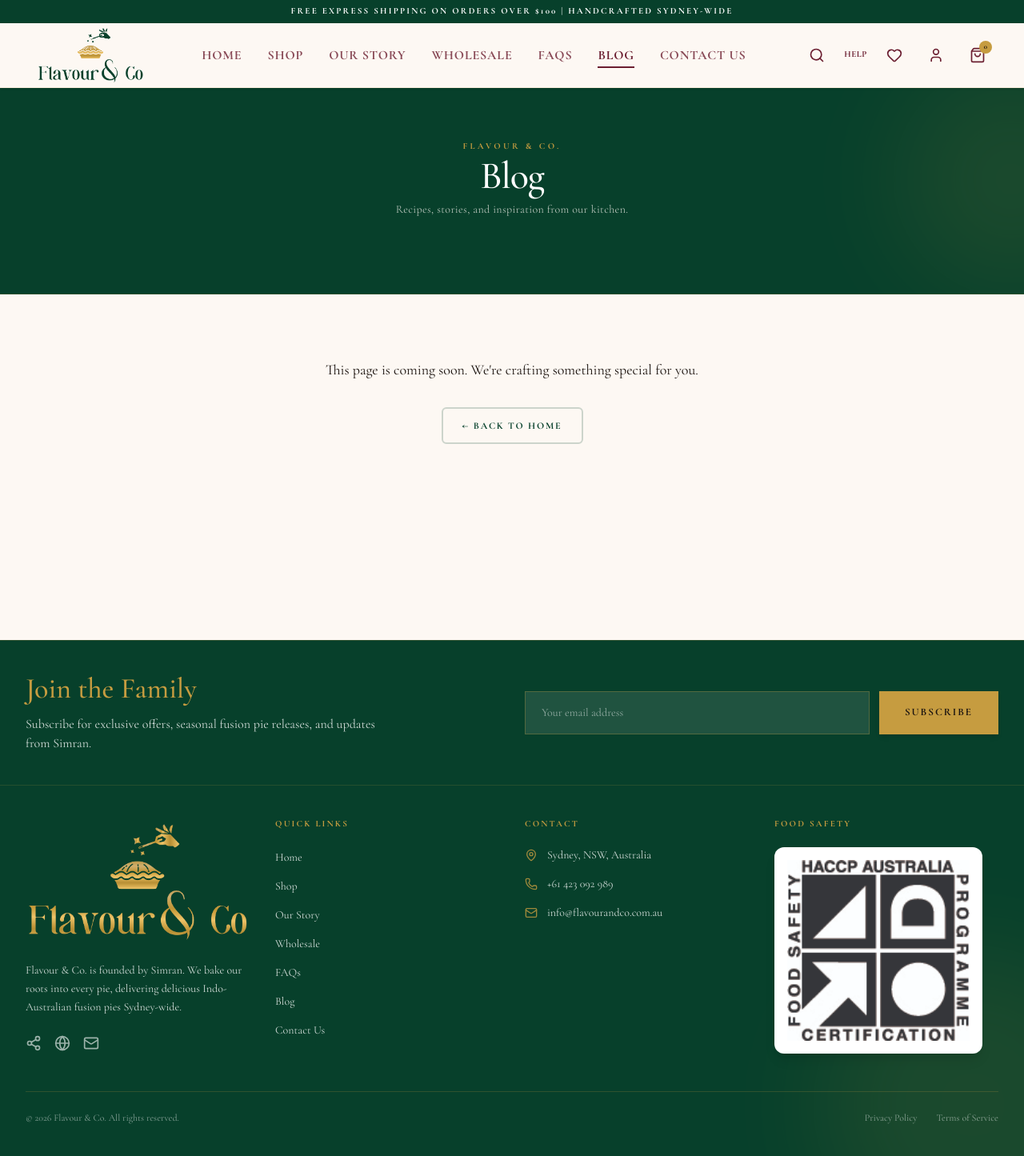
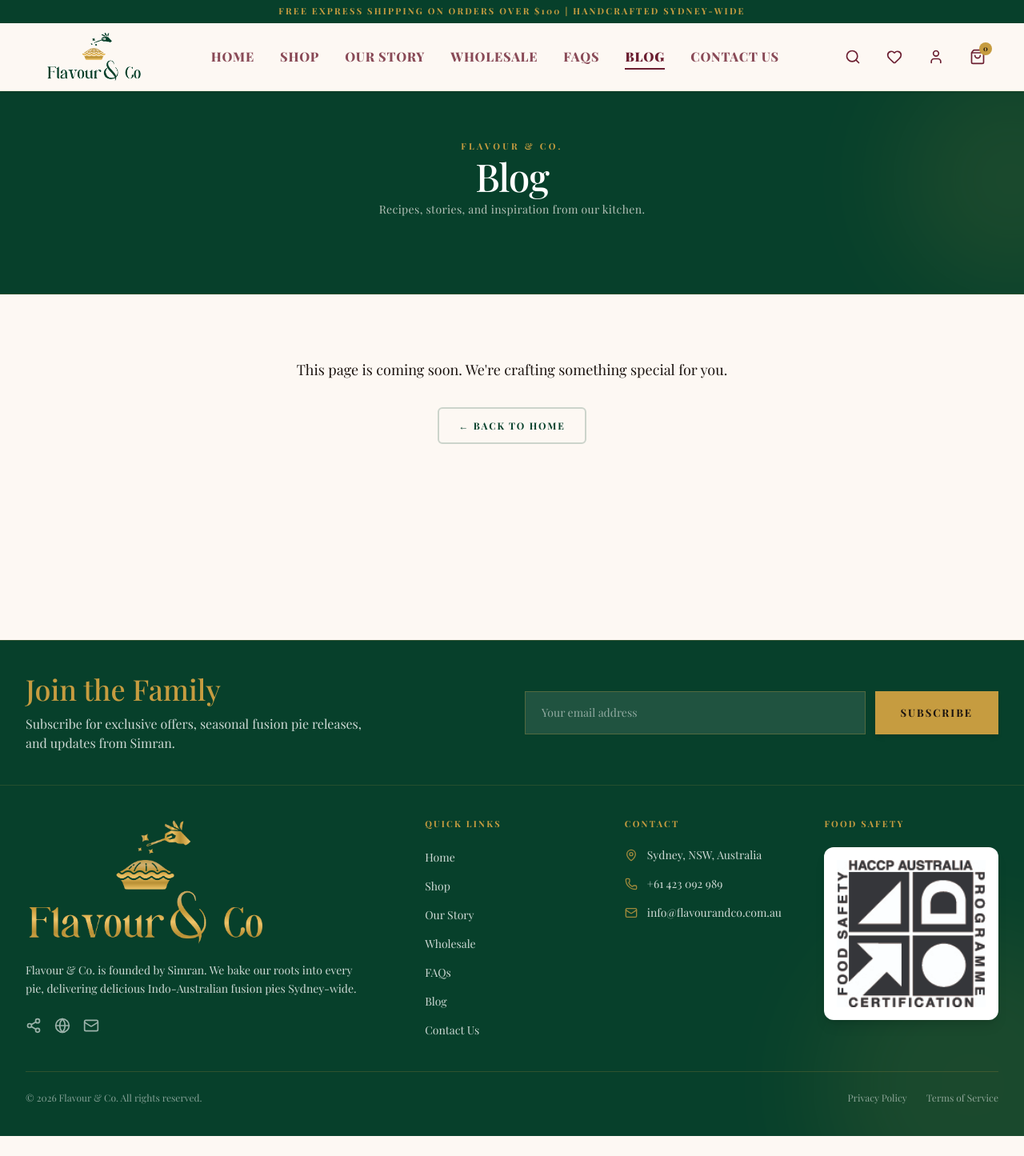
Before and after one commit to flavourandco/flavourandco, a Next.js app: page /blog in a window 1280 px wide. Shown: the whole page at 80% size. After the commit the page ends 1420 px from the top, so only its background shows below. Built offline with nearby package versions, Linux system fonts and the light colour scheme.

Commit message:
feat: introduce reusable Button component and standardize theme branding across navigation and UI elements

```diff
--- a/src/app/globals.css
+++ b/src/app/globals.css
@@ -20,9 +20,9 @@
   --color-cream: #fdf8f3;
   --color-warm-white: #faf6f0;
 
-  --font-cormorant: var(--font-cormorant), "Cormorant Garamond", Georgia, serif;
-  --font-serif: var(--font-cormorant), "Cormorant Garamond", Georgia, serif;
-  --font-sans: var(--font-cormorant), "Cormorant Garamond", Georgia, serif;
+  --font-playfair: var(--font-playfair), "Playfair Display", Georgia, serif;
+  --font-serif: var(--font-playfair), "Playfair Display", Georgia, serif;
+  --font-sans: var(--font-playfair), "Playfair Display", Georgia, serif;
 }
 
 :root {
@@ -44,13 +44,13 @@
   --color-base-content: #1c1410;
 }
 
-/* Global Font Enforcement: Cormorant Garamond across whole website */
+/* Global Font Enforcement: Playfair Display across whole website */
 html,
 body,
 *,
 *::before,
 *::after {
-  font-family: var(--font-cormorant), "Cormorant Garamond", Georgia, serif !important;
+  font-family: var(--font-playfair), "Playfair Display", Georgia, serif !important;
 }
 
 .font-trivane-retro,
@@ -58,11 +58,11 @@
 .font-serif,
 .font-sans,
 .font-mono {
-  font-family: var(--font-cormorant), "Cormorant Garamond", Georgia, serif !important;
+  font-family: var(--font-playfair), "Playfair Display", Georgia, serif !important;
 }
 
 .trivane-hero-title {
-  font-family: var(--font-cormorant), "Cormorant Garamond", Georgia, serif !important;
+  font-family: var(--font-playfair), "Playfair Display", Georgia, serif !important;
   line-height: 1.05;
   letter-spacing: -0.02em;
 }
--- a/src/app/layout.tsx
+++ b/src/app/layout.tsx
@@ -1,11 +1,11 @@
 import type { Metadata } from "next";
-import { Cormorant_Garamond } from "next/font/google";
+import { Playfair_Display } from "next/font/google";
 import "./globals.css";
 
-const cormorant = Cormorant_Garamond({
-  variable: "--font-cormorant",
+const playfair = Playfair_Display({
+  variable: "--font-playfair",
   subsets: ["latin"],
-  weight: ["300", "400", "500", "600", "700"],
+  weight: ["400", "500", "600", "700", "800", "900"],
   style: ["normal", "italic"],
 });
 
@@ -23,7 +23,7 @@
   return (
     <html
       lang="en"
-      className={`${cormorant.variable} h-full antialiased`}
+      className={`${playfair.variable} h-full antialiased`}
     >
       <body className="min-h-full flex flex-col font-serif">{children}</body>
     </html>
--- a/src/app/shop/[slug]/[id]/page.tsx
+++ b/src/app/shop/[slug]/[id]/page.tsx
@@ -6,6 +6,7 @@
 import { Star, Minus, Plus, ShoppingBag, ArrowLeft, Heart, Share2 } from "lucide-react";
 import { products } from "@/lib/data";
 import PageLayout from "@/components/PageLayout";
+import Button from "@/components/Button";
 
 export default function ProductDetailPage({ params }: { params: Promise<{ slug: string; id: string }> }) {
   const resolvedParams = use(params);
@@ -232,34 +233,30 @@
 
               {/* CTA Action Buttons */}
               <div className="pt-4 flex flex-col sm:flex-row gap-5">
-                <button
+                <Button
                   onClick={() =>
                     alert(
                       `Added ${quantity}x ${product.name} (${option1Choices[selectedOption1Idx]?.name}, ${selectedOption2}) to cart!`
                     )
                   }
-                  className="flex-1 bg-[#6b1e30] hover:opacity-90 text-white font-serif font-bold uppercase tracking-widest py-4 px-6 text-xs transition-opacity duration-300 shadow-md cursor-pointer flex items-center justify-center gap-2"
-                  style={{
-                    clipPath: "polygon(4% 0%, 96% 0%, 100% 25%, 96% 50%, 100% 75%, 96% 100%, 4% 100%, 0% 75%, 4% 50%, 0% 25%)"
-                  }}
+                  variant="primary"
+                  className="flex-1 py-4 px-6 text-xs tracking-widest gap-2 shadow-md"
                 >
                   <ShoppingBag className="h-4 w-4" />
                   <span>Add to Cart</span>
-                </button>
+                </Button>
 
-                <button
+                <Button
                   onClick={() =>
                     alert(
                       `Proceeding to checkout with ${quantity}x ${product.name} (${option1Choices[selectedOption1Idx]?.name}, ${selectedOption2})...`
                     )
                   }
-                  className="flex-1 bg-[#c69c40] hover:opacity-90 text-white font-serif font-bold uppercase tracking-widest py-4 px-6 text-xs transition-opacity duration-300 shadow-md cursor-pointer flex items-center justify-center"
-                  style={{
-                    clipPath: "polygon(4% 0%, 96% 0%, 100% 25%, 96% 50%, 100% 75%, 96% 100%, 4% 100%, 0% 75%, 4% 50%, 0% 25%)"
-                  }}
+                  variant="secondary"
+                  className="flex-1 py-4 px-6 text-xs tracking-widest shadow-md"
                 >
                   Buy Now
-                </button>
+                </Button>
               </div>
 
               {/* Wishlist & Share buttons */}
--- /dev/null
+++ b/src/components/Button.tsx
@@ -0,0 +1,30 @@
+import React from "react";
+
+interface ButtonProps extends React.ButtonHTMLAttributes<HTMLButtonElement> {
+  variant?: "primary" | "secondary";
+  children: React.ReactNode;
+}
+
+export default function Button({
+  variant = "primary",
+  children,
+  className = "",
+  ...props
+}: ButtonProps) {
+  const baseStyle =
+    "inline-flex items-center justify-center font-serif font-bold uppercase tracking-wider text-center transition-all duration-300 shadow-sm cursor-pointer disabled:opacity-50 disabled:cursor-not-allowed";
+
+  const variantStyles = {
+    primary: "bg-[#6b1e30] hover:bg-[#6b1e30]/90 text-white border border-transparent",
+    secondary: "bg-[#c69c40] hover:bg-[#c69c40]/90 text-white border border-transparent",
+  };
+
+  return (
+    <button
+      className={`${baseStyle} ${variantStyles[variant]} ${className}`}
+      {...props}
+    >
+      {children}
+    </button>
+  );
+}
--- a/src/components/Footer.tsx
+++ b/src/components/Footer.tsx
@@ -41,8 +41,8 @@
       </div>
 
       <div className="mx-auto max-w-7xl px-6 py-10 lg:px-8 relative z-10">
-        <div className="grid gap-10 sm:gap-8 grid-cols-1 sm:grid-cols-2 lg:grid-cols-4">
-          <div>
+        <div className="grid gap-10 sm:gap-8 grid-cols-1 sm:grid-cols-2 lg:grid-cols-5">
+          <div className="lg:col-span-2 lg:pr-10">
             <div className="flex items-center gap-3">
               <img
                 src={media.footerLogo}
--- a/src/components/ProductCard.tsx
+++ b/src/components/ProductCard.tsx
@@ -5,6 +5,7 @@
 import Link from "next/link";
 import { Star, Heart } from "lucide-react";
 import { Product } from "@/lib/data";
+import Button from "./Button";
 
 interface ProductCardProps {
   product: Product;
@@ -83,15 +84,13 @@
 
         {/* Bottom CTA Action Buttons (always locked at bottom) */}
         <div className="mt-4 flex items-center gap-2">
-          <button
+          <Button
             onClick={() => alert(`Added ${product.name} to cart!`)}
-            className="flex-1 bg-[#6b1e30] hover:opacity-90 text-white font-serif font-bold uppercase tracking-wider py-2.5 px-4 text-[10px] transition-opacity duration-300 shadow-sm cursor-pointer"
-            style={{
-              clipPath: "polygon(5% 0%, 95% 0%, 100% 25%, 95% 50%, 100% 75%, 95% 100%, 5% 100%, 0% 75%, 5% 50%, 0% 25%)"
-            }}
+            variant="primary"
+            className="flex-1 py-2.5 px-4 text-[10px]"
           >
             Add to Cart
-          </button>
+          </Button>
 
           <button
             onClick={() => setIsWishlisted((w) => !w)}
--- a/src/components/home/AnnouncementBar.tsx
+++ b/src/components/home/AnnouncementBar.tsx
@@ -29,10 +29,10 @@
       <div ref={trackRef} className="flex w-max items-center gap-10 whitespace-nowrap">
         {items.map((item, i) => (
           <span key={`${item}-${i}`} className="flex items-center gap-10">
-            <span className="text-[11px] font-bold uppercase tracking-[0.25em] text-white">
+            <span className="text-[11px] font-bold uppercase tracking-[0.25em] text-brand-gold">
               {item}
             </span>
-            <span className="text-white/60" aria-hidden="true">
+            <span className="text-brand-gold/60" aria-hidden="true">
               ✦
             </span>
           </span>
--- a/src/components/home/HomeNavbar.tsx
+++ b/src/components/home/HomeNavbar.tsx
@@ -39,12 +39,12 @@
       <header className="fixed inset-x-0 top-0 z-[100] bg-base-100 shadow-sm border-b border-secondary/15 transition-all duration-300">
         {/* Top Free Shipping Announcement Bar */}
         {/* PC View: Static and Centered */}
-        <div className="hidden md:block bg-brand-green py-1.5 px-4 text-center text-white text-[11px] font-bold uppercase tracking-[0.2em]">
+        <div className="hidden md:block bg-brand-green py-1.5 px-4 text-center text-brand-gold text-[11px] font-bold uppercase tracking-[0.2em]">
           Free Express Shipping on Orders Over $100 | Handcrafted Sydney-Wide
         </div>
 
         {/* Mobile View: Continuous Infinite Marquee Ticker */}
-        <div className="md:hidden overflow-hidden bg-brand-green py-1.5 text-white text-[10px] font-bold uppercase tracking-[0.18em]">
+        <div className="md:hidden overflow-hidden bg-brand-green py-1.5 text-brand-gold text-[10px] font-bold uppercase tracking-[0.18em]">
           <div className="animate-ticker flex whitespace-nowrap">
             <span className="px-4">Free Express Shipping on Orders Over $100 • Handcrafted Sydney-Wide</span>
             <span className="px-4">Free Express Shipping on Orders Over $100 • Handcrafted Sydney-Wide</span>
@@ -80,12 +80,12 @@
             {/* Center: Enlarged Brand Logo */}
             <Link
               href="/"
-              className="absolute left-1/2 top-1/2 -translate-x-1/2 -translate-y-1/2 shrink-0 transition-transform duration-300 hover:scale-105 z-10"
+              className="absolute left-1/2 top-1/2 -translate-x-1/2 -translate-y-1/2 shrink-0 transition-transform duration-300 hover:scale-105 z-10 py-1.5 px-3 block"
             >
               <img
                 src={media.navbarLogo}
                 alt="Flavour & Co. Logo"
-                className="h-11 sm:h-12 max-h-12 w-auto object-contain py-0.5"
+                className="h-11 sm:h-12 max-h-12 w-auto object-contain"
               />
             </Link>
 
@@ -116,11 +116,11 @@
           {/* DESKTOP VIEW NAVBAR (hidden md:flex) */}
           <div className="hidden md:flex items-center justify-between px-6 lg:px-10 py-1 gap-6">
             {/* Left: Brand Logo */}
-            <Link href="/" className="shrink-0 transition-transform duration-300 hover:scale-105">
+            <Link href="/" className="shrink-0 transition-transform duration-300 hover:scale-105 py-1.5 px-3 block">
               <img
                 src={media.navbarLogo}
                 alt="Flavour & Co. Logo"
-                className="h-14 lg:h-16 xl:h-18 w-auto object-contain max-h-20"
+                className="h-13 lg:h-15 xl:h-16 w-auto object-contain max-h-20"
               />
             </Link>
 
@@ -153,12 +153,7 @@
                 <Search className="h-5 w-5" />
               </button>
 
-              <Link
-                href="/contact"
-                className="hidden lg:inline-block text-[11px] font-extrabold uppercase tracking-wider hover:text-secondary transition-colors"
-              >
-                Help
-              </Link>
+
 
               <Link
                 href="/shop"
```
Also changed, not shown: src/components/home/HomeHero.tsx (+4 -21 lines).
